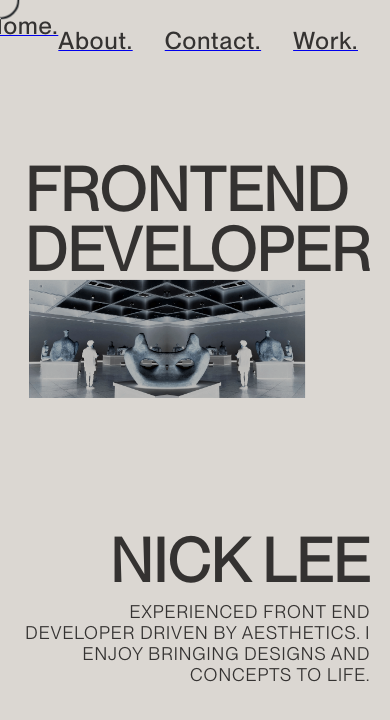
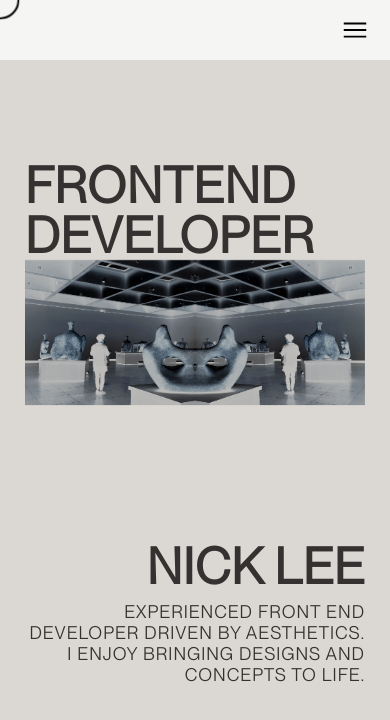
Before and after one commit to nickoless/about-me, a React (Create React App) app: page / in a window 390 px wide. Shown: the top 720 px of the page. Built offline with nearby package versions, Linux system fonts and the light colour scheme.

Commit message:
Add mobile nav, useMediaQuery hook

```diff
--- a/src/App.tsx
+++ b/src/App.tsx
@@ -4,14 +4,13 @@ import About from 'routes/About';
 import Contact from 'routes/Contact';
 import Home from 'routes/Home';
 import Work from 'routes/Work';
-import NavBar from 'ui-components//NavBar';
-import Cursor from 'ui-components/Cursor';
+import NavBar from 'components/NavBar';
+import Cursor from 'components/Cursor';
 
 const App = () => {
     const location = useLocation();
 
     return (
-        // <AnimatePresence mode="wait">
         <div>
             <Cursor />
             <NavBar />
@@ -20,7 +19,6 @@ const App = () => {
             <Route path="/work" component={Work} />
             <Route path="/contact" component={Contact} />
         </div>
-        // </AnimatePresence>
     );
 };
 
--- a/src/ui-components/Cursor.tsx
+++ b/src/components/Cursor.tsx
@@ -54,7 +54,7 @@ const Cursor = () => {
     };
 
     const handleLinkHoverEvents = () => {
-        document.querySelectorAll('a').forEach((el) => {
+        document.querySelectorAll('a, svg').forEach((el) => {
             el.addEventListener('mouseover', () => setLinkHovered(true));
             el.addEventListener('mouseout', () => setLinkHovered(false));
         });
@@ -116,17 +116,3 @@ const CursorEl = styled.div<{
         background-color: #fefefe;
         `}
 `;
-
-// .cursor--hidden {
-//     opacity: 0;
-// }
-
-// .cursor--link-hovered {
-//     transform: translate(-50%, -50%) scale(1.25);
-//     background-color: #fefefe;
-// }
-
-// .cursor--clicked {
-//     transform: translate(-50%, -50%) scale(0.9);
-//     background-color: #fefefe;
-// }
--- /dev/null
+++ b/src/components/NavBar.tsx
@@ -0,0 +1,143 @@
+import { motion } from 'framer-motion';
+import styled from 'styled-components';
+import { Link, useLocation } from 'wouter';
+import { useState } from 'react';
+
+import { device } from 'globalStyle';
+import { ReactComponent as MenuIcon } from 'assets/icons/menu.svg';
+import { ReactComponent as CloseIcon } from 'assets/icons/close.svg';
+import { theme } from 'globalStyle';
+import useMediaQuery from 'hooks/useMediaQuery';
+
+interface Props {
+    name: string;
+    link: string;
+    selected: boolean;
+}
+
+const NavLink = ({ name, link, selected }: Props) => (
+    <Link href={link}>
+        <NavLinkEl>
+            {name}
+            {selected && <NavUnderline layoutId={'navBar'} />}
+        </NavLinkEl>
+    </Link>
+);
+
+const NavBar = () => {
+    const [showMenu, setShowMenu] = useState(false);
+    const isMobile = !useMediaQuery(device.tablet);
+    const location = useLocation();
+    const currentLocation = location[0];
+
+    const navLinksMap = navLinks.map((navLink) => (
+        <NavLink
+            key={navLink.name}
+            link={navLink.link}
+            name={navLink.name}
+            selected={navLink.link === currentLocation}
+        />
+    ));
+
+    if (isMobile)
+        return (
+            <>
+                <NavBarEl>
+                    {showMenu ? (
+                        <CloseIcon
+                            style={{
+                                marginRight: '20px',
+                                height: '30px',
+                                width: '30px'
+                            }}
+                            onClick={() => setShowMenu(false)}
+                        />
+                    ) : (
+                        <MenuIcon
+                            style={{
+                                marginRight: '20px',
+                                height: '30px',
+                                width: '30px'
+                            }}
+                            onClick={() => setShowMenu(true)}
+                        />
+                    )}
+                </NavBarEl>
+                {showMenu && <NavDropdown>{navLinksMap}</NavDropdown>}
+            </>
+        );
+    else return <NavBarEl>{navLinksMap}</NavBarEl>;
+};
+
+export default NavBar;
+
+const navLinks = [
+    { name: 'Home.', link: '/' },
+    { name: 'About.', link: '/about' },
+    { name: 'Contact.', link: '/contact' },
+    { name: 'Work.', link: '/work' }
+];
+
+/** STYLES */
+
+const NavBarEl = styled.nav`
+    display: flex;
+    align-items: center;
+    justify-content: end;
+    position: fixed;
+    top: 0;
+    width: 100%;
+    height: 60px;
+    background: ${theme.offWhite};
+
+    @media ${device.tablet} {
+        background: none;
+    }
+`;
+
+const NavLinkEl = styled(motion.a)`
+    cursor: none;
+    display: flex;
+    align-items: center;
+    justify-content: center;
+    position: relative;
+    height: 60px;
+    width: fit-content;
+    color: ${theme.offBlack};
+    font-family: 'Neue Montreal Medium';
+    font-size: 1.5rem;
+    text-decoration: none;
+
+    @media ${device.tablet} {
+        display: block;
+        margin-right: 2rem;
+        height: unset;
+    }
+`;
+
+const NavUnderline = styled(motion.div)`
+    position: absolute;
+    bottom: 0.25rem;
+    left: 0;
+    width: 92%;
+    height: 4px;
+    background: ${theme.offBlack};
+
+    @media ${device.tablet} {
+        bottom: -0.5rem;
+        width: 92%;
+        background: ${theme.offWhite};
+    }
+`;
+
+const NavDropdown = styled(motion.div)`
+    display: flex;
+    align-items: center;
+    flex-direction: column;
+    position: fixed;
+    top: 60px;
+    padding-bottom: 20px;
+    width: 100%;
+    background: ${theme.offWhite};
+    z-index: 1;
+`;
--- /dev/null
+++ b/src/hooks/useMediaQuery.tsx
@@ -0,0 +1,19 @@
+import { useEffect, useState } from 'react';
+
+const useMediaQuery = (query: string) => {
+    const [match, setMatch] = useState<boolean>();
+
+    const mediaQueryList = window.matchMedia(query);
+    const isMatch = () => setMatch(mediaQueryList.matches);
+
+    useEffect(() => {
+        isMatch();
+        mediaQueryList.addEventListener('change', isMatch);
+
+        return () => mediaQueryList.removeEventListener('change', isMatch);
+    }, [match, setMatch]);
+
+    return match;
+};
+
+export default useMediaQuery;
--- a/src/routes/About.tsx
+++ b/src/routes/About.tsx
@@ -52,22 +52,36 @@ export default About;
 
 const ContentWrapper = styled(motion.section)`
     display: flex;
-    flex-direction: row;
-    margin-top: 100px;
+    flex-direction: column;
+    margin-top: 50px;
+
+    @media ${device.tablet} {
+        margin-top: 100px;
+        flex-direction: row;
+    }
 `;
 
 const TextWrapper = styled.div`
     display: flex;
     flex-direction: column;
     justify-content: center;
-    margin-left: 3rem;
+
+    @media ${device.tablet} {
+        margin-left: 3rem;
+    }
 `;
 
 const Image = styled(motion.img)`
-    height: 225px;
+    align-self: flex-start;
+    margin-bottom: 2rem;
+    height: unset;
+    width: 100%;
+    max-width: 450px;
 
     @media ${device.tablet} {
         height: 300px;
+        width: unset;
+        max-width: unset;
     }
     @media ${device.laptop} {
         height: 500px;
--- a/src/routes/Home.tsx
+++ b/src/routes/Home.tsx
@@ -1,7 +1,7 @@
 import styled from 'styled-components';
 import mirrorImage from 'assets/images/mirror.png';
 import { device } from 'globalStyle';
-import SideBar from 'ui-components/SideBar';
+import SideBar from 'components/SideBar';
 import { motion, AnimatePresence } from 'framer-motion';
 
 const Home = () => {
@@ -92,10 +92,10 @@ const ContentWrapper = styled.div`
     display: flex;
     flex-direction: column;
     justify-content: space-between;
+    padding: 0 25px;
     width: 100%;
 
     @media ${device.mobileM} {
-        padding: 0 25px;
         height: 525px;
     }
     @media ${device.tablet} {
@@ -112,10 +112,13 @@ const ContentWrapper = styled.div`
 
 const JumboText = styled(motion.h1)`
     margin: 0;
-    font-size: 60px;
+    font-size: 50px;
     line-height: 1;
     text-transform: uppercase;
 
+    @media ${device.mobileL} {
+        font-size: 75px;
+    }
     @media ${device.tablet} {
         font-size: 125px;
     }
@@ -134,20 +137,17 @@ const RightJumbo = styled(JumboText)`
 `;
 
 const Image = styled(motion.img)`
-    margin-left: 4px;
-    width: 80%;
+    width: 100%;
     mix-blend-mode: difference;
 
     @media ${device.mobileL} {
         position: absolute;
-        bottom: -230px;
-        left: 4px;
-        margin: 0;
-        height: 225px;
+        height: 175px;
         width: unset;
     }
     @media ${device.tablet} {
         height: 225px;
+        width: unset;
         bottom: -220px;
         left: 10px;
     }
--- a/src/ui-components/NavBar.tsx
+++ /dev/null
@@ -1,78 +0,0 @@
-import { motion } from 'framer-motion';
-import styled from 'styled-components';
-import { Link, useLocation } from 'wouter';
-
-import { theme } from 'globalStyle';
-
-interface Props {
-    name: string;
-    link: string;
-    selected: boolean;
-}
-
-const NavLink = ({ name, link, selected }: Props) => (
-    <Link href={link}>
-        <NavLinkEl>
-            {name}
-            {selected && <NavUnderline layoutId={'navBar'} />}
-        </NavLinkEl>
-    </Link>
-);
-
-const NavBar = () => {
-    const location = useLocation();
-    const currentLocation = location[0];
-
-    return (
-        <NavBarEl>
-            {navLinks.map((navLink) => (
-                <NavLink
-                    key={navLink.name}
-                    link={navLink.link}
-                    name={navLink.name}
-                    selected={navLink.link === currentLocation}
-                />
-            ))}
-        </NavBarEl>
-    );
-};
-
-export default NavBar;
-
-const navLinks = [
-    { name: 'Home.', link: '/' },
-    { name: 'About.', link: '/about' },
-    { name: 'Contact.', link: '/contact' },
-    { name: 'Work.', link: '/work' }
-];
-
-/** STYLES */
-
-const NavBarEl = styled.nav`
-    display: flex;
-    align-items: center;
-    justify-content: end;
-    position: fixed;
-    top: 0;
-    width: 100%;
-    height: 80px;
-`;
-
-const NavLinkEl = styled(motion.a)`
-    cursor: none;
-    position: relative;
-    margin-right: 2rem;
-    color: ${theme.offBlack};
-    font-family: 'Neue Montreal Medium';
-    font-size: 1.5rem;
-    text-decoration: none;
-`;
-
-const NavUnderline = styled(motion.div)`
-    position: absolute;
-    bottom: -0.5rem;
-    left: 0;
-    width: 92%;
-    height: 4px;
-    background: ${theme.offWhite};
-`;
--- a/types.d.ts
+++ b/types.d.ts
@@ -1,3 +1,4 @@
 declare module '*.otf';
 declare module '*.jpg';
 declare module '*.png';
+declare module '*.svg';
```
Also changed, not shown: src/assets/icons/close.svg (added), src/assets/icons/menu.svg (added), src/components/SideBar.tsx (renamed from src/ui-components/SideBar.tsx).
